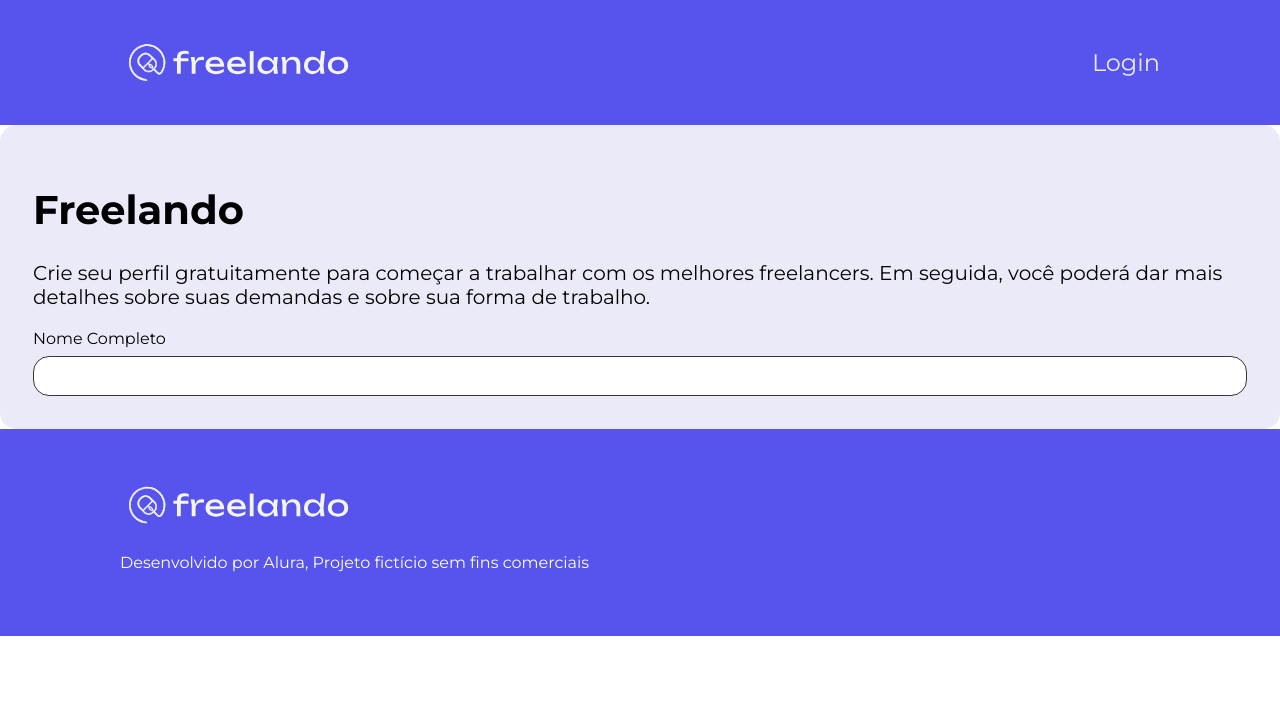
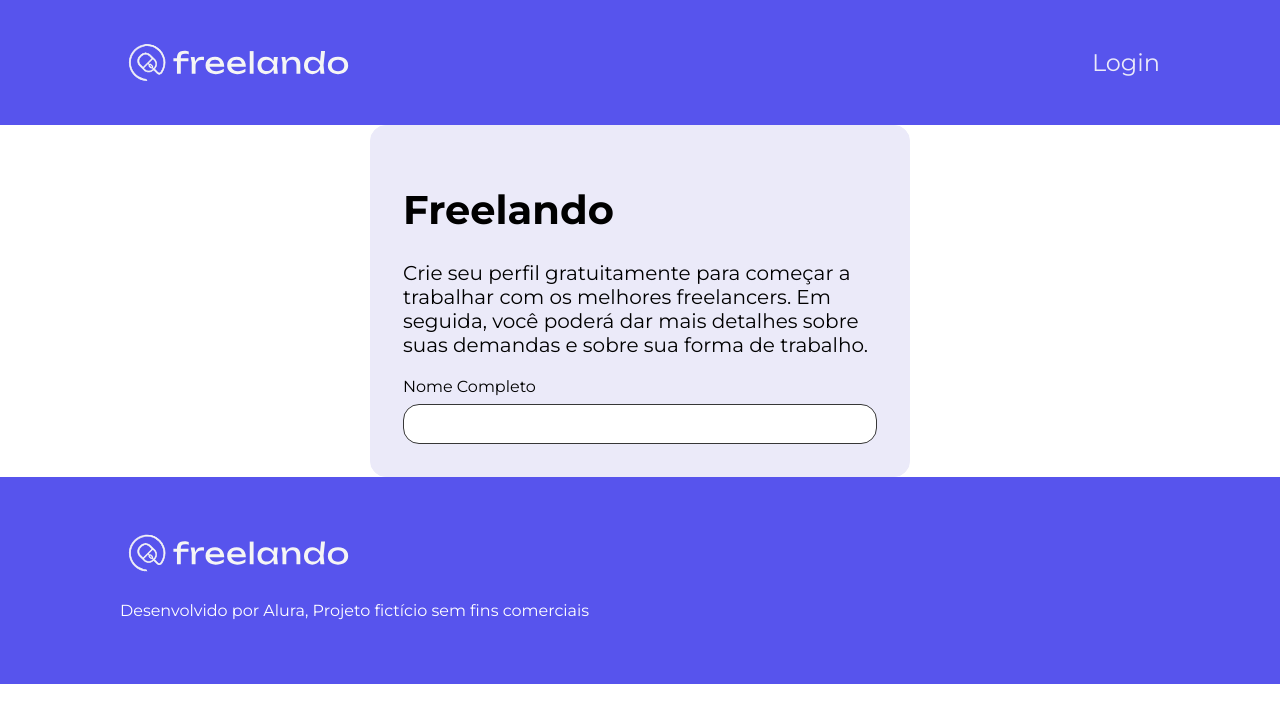
Before and after one commit to pedroquintao/freelando, a React (Create React App) app: page / in a window 1280 px wide. Shown: the top 722 px of the page. Built offline with nearby package versions, Linux system fonts and the light colour scheme.

Commit message:
Continuar no desafio: Aula 04 Atividade 05

```diff
--- a/package.json
+++ b/package.json
@@ -11,6 +11,7 @@
     "@testing-library/user-event": "^13.5.0",
     "react": "^18.2.0",
     "react-dom": "^18.2.0",
+    "react-grid-system": "^8.1.9",
     "react-scripts": "5.0.1",
     "web-vitals": "^2.1.4"
   },
--- a/src/App.jsx
+++ b/src/App.jsx
@@ -5,23 +5,30 @@ import { Estilos } from "./componentes/EstilosGlobais/Estilos";
 import { ProvedorTema } from "./componentes/ProvedorTema/ProvedorTema";
 import { Tipografia } from "./componentes/Tipografia/Tipografia";
 import { Rodape } from "./componentes/Rodape/Rodape";
-
+import { Col, Container, Row } from "react-grid-system";
 
 function App() {
   return (
     <ProvedorTema>
       <Cabecalho />
       <Estilos />
-      <Card>
-        <Tipografia componente='h1' variante='h1'>
-          Freelando
-        </Tipografia>
-        <Tipografia componente='body' variante='body'>
-          Crie seu perfil gratuitamente para começar a trabalhar com os melhores freelancers. Em seguida, você poderá dar mais detalhes sobre suas demandas e sobre sua forma de trabalho.
-        </Tipografia>
-        <CampoTexto titulo='Nome Completo' />
-
-      </Card>
+      <Container>
+        <Row justify="center">
+          <Col lg={6}>
+            <Card>
+              <Tipografia componente="h1" variante="h1">
+                Freelando
+              </Tipografia>
+              <Tipografia componente="body" variante="body">
+                Crie seu perfil gratuitamente para começar a trabalhar com os
+                melhores freelancers. Em seguida, você poderá dar mais detalhes
+                sobre suas demandas e sobre sua forma de trabalho.
+              </Tipografia>
+              <CampoTexto titulo="Nome Completo" />
+            </Card>
+          </Col>
+        </Row>
+      </Container>
       <Rodape />
     </ProvedorTema>
   );
--- a/src/componentes/Cabecalho/Cabecalho.jsx
+++ b/src/componentes/Cabecalho/Cabecalho.jsx
@@ -6,7 +6,7 @@ import logoBranco from "../../assets/Logo branco.svg"
         justify-content: space-between;
         font-size: 24px;
         background-color: ${prop => prop.theme.cores.primarias.a};
-        padding: 24px 120px;s
+        padding: 24px 120px;
     `
 
     const Imagem = styled.img`
--- a/src/componentes/Rodape/Rodape.jsx
+++ b/src/componentes/Rodape/Rodape.jsx
@@ -9,9 +9,6 @@ const DivRodape = styled.footer`
     background: ${props => props.theme.cores.primarias.a};
     padding: ${props => props.theme.espacamentos.xl} 120px;
     color: ${props => props.theme.cores.branco};
-    /* padding: 48px 120px; */
-    /* position: absolute; */
-    /* bottom: 0; */
 `
 
 export const Rodape = () => {
```
Also changed, not shown: 1 other file (tests, documents, lock files or other folders).
